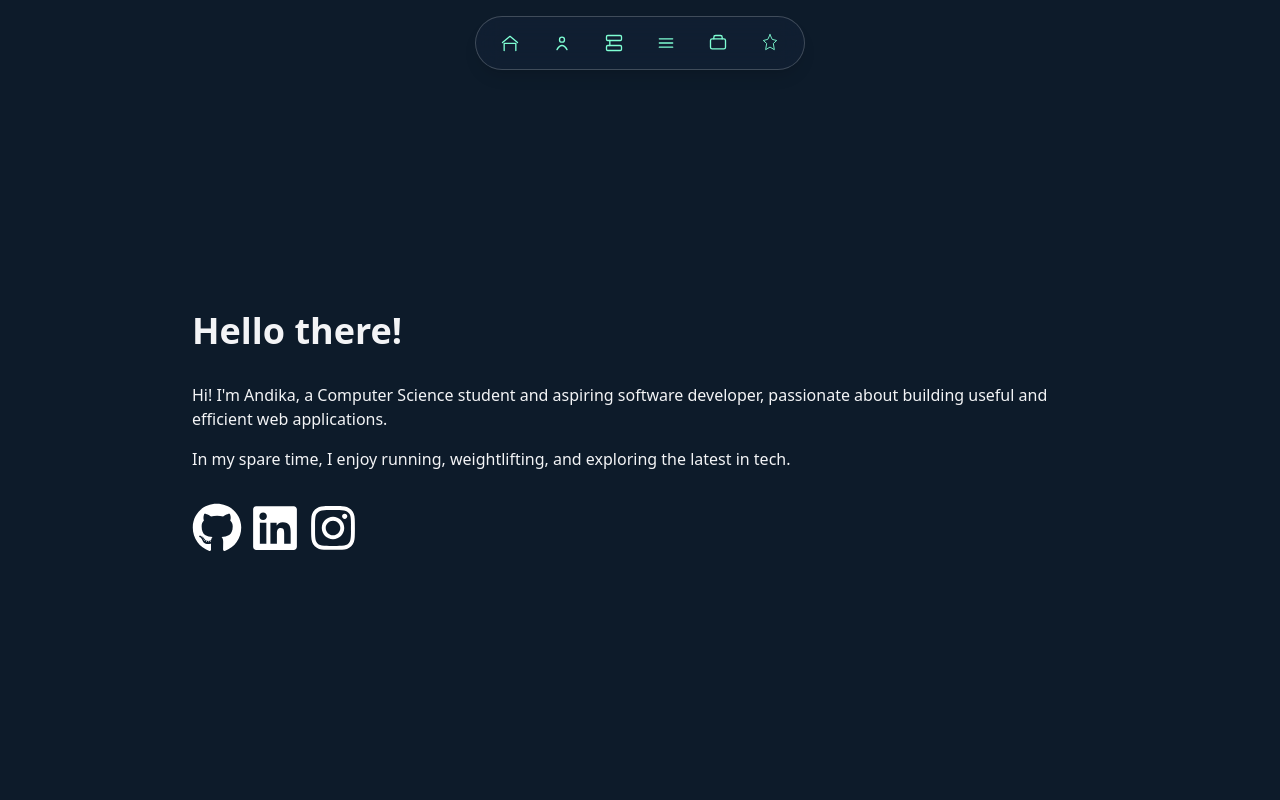
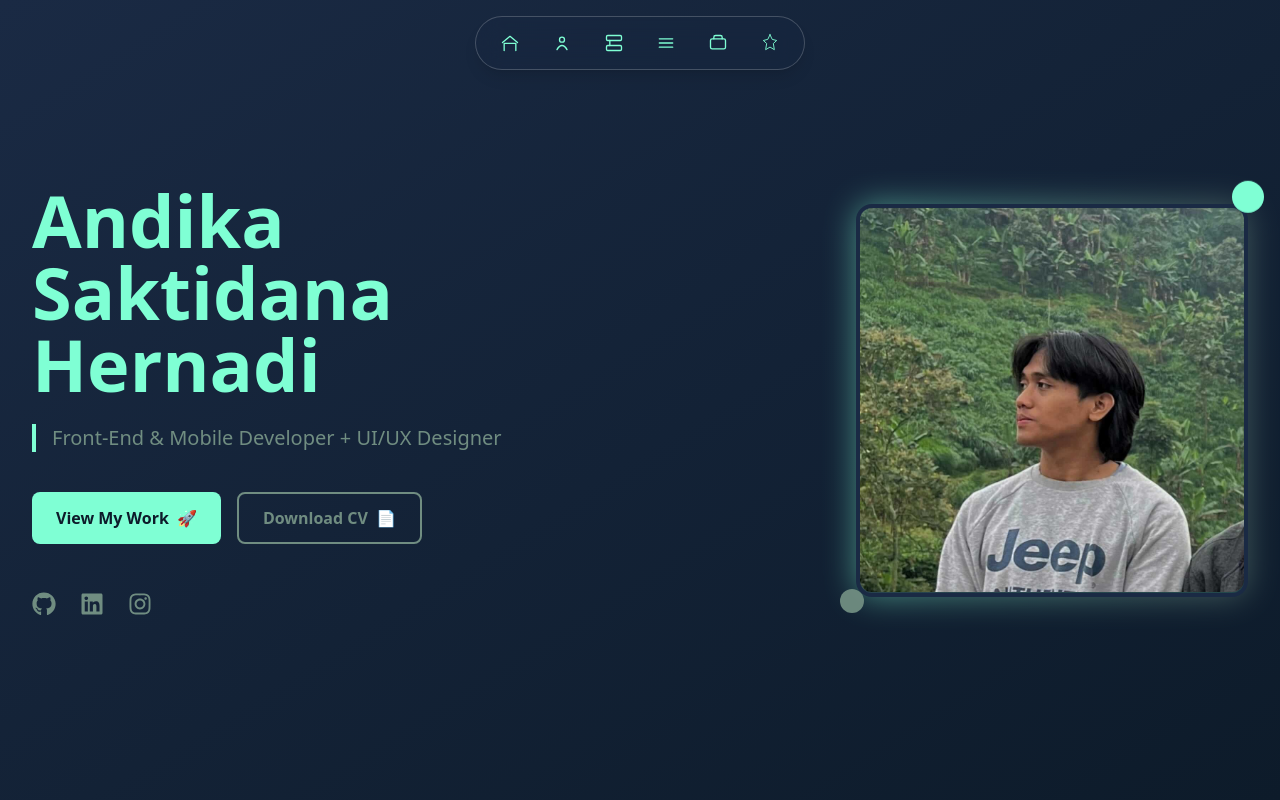
Before and after one commit to SutaSS/portofolio, a Next.js app: page / in a window 1280 px wide. Shown: the top 800 px of the page. Built offline with nearby package versions, Linux system fonts and the light colour scheme.

Commit message:
feat(hero section) : ada hero sectionn coyy

```diff
--- a/package.json
+++ b/package.json
@@ -10,6 +10,7 @@
   },
   "dependencies": {
     "gsap": "^3.13.0",
+    "motion": "^12.23.24",
     "next": "15.3.3",
     "react": "^19.0.0",
     "react-dom": "^19.0.0",
--- a/src/app/components/layout/Navbar.tsx
+++ b/src/app/components/layout/Navbar.tsx
@@ -1,7 +1,7 @@
 "use client";
 import React, { useState } from "react";
-import { navigationItems } from '../../data/navigation';
-import { NavigationItem } from '../../types/navigation';
+import { navigationItems } from "../../data/navigation";
+import { NavigationItem } from "../../types/navigation";
 
 const Header = () => {
   const [menuOpen, setMenuOpen] = useState(false);
@@ -9,12 +9,13 @@ const Header = () => {
   return (
     <header className="fixed top-4 left-0 right-0 z-50 flex justify-center px-4">
       {/* Desktop Bubble Navbar */}
-      <nav className="hidden lg:flex items-center gap-2
+      <nav
+        className="hidden lg:flex items-center gap-2
   bg-[#1A2A44]/30 border border-white/20
   backdrop-blur-md rounded-full px-3 py-2
   shadow-lg group hover:gap-1
-  transition-all duration-300">
-
+  transition-all duration-300"
+      >
         {navigationItems.map((item, index) => (
           <a
             key={item.label}
@@ -36,7 +37,7 @@ const Header = () => {
 
       {/* Mobile Navbar */}
       <nav className="lg:hidden w-full max-w-md">
-        <div className="flex items-center justify-between bg-[#1A2A44] rounded-full px-4 py-3 shadow-lg">
+        <div className="flex items-center justify-between bg-[#1A2A44]/30 border-white/20 backdrop-blur-md rounded-full px-4 py-3 shadow-lg">
           <h1 className="text-[#7FFFD4] font-semibold text-sm">Portfolio</h1>
 
           <button
@@ -44,9 +45,21 @@ const Header = () => {
             onClick={() => setMenuOpen(!menuOpen)}
             aria-label="Toggle menu"
           >
-            <span className={`w-6 h-0.5 bg-[#7FFFD4] transition-transform duration-200 ${menuOpen ? 'rotate-45 translate-y-1.5' : ''}`} />
-            <span className={`w-6 h-0.5 bg-[#7FFFD4] transition-opacity duration-200 ${menuOpen ? 'opacity-0' : ''}`} />
-            <span className={`w-6 h-0.5 bg-[#7FFFD4] transition-transform duration-200 ${menuOpen ? '-rotate-45 -translate-y-1.5' : ''}`} />
+            <span
+              className={`w-6 h-0.5 bg-[#7FFFD4] transition-transform duration-200 ${
+                menuOpen ? "rotate-45 translate-y-1.5" : ""
+              }`}
+            />
+            <span
+              className={`w-6 h-0.5 bg-[#7FFFD4] transition-opacity duration-200 ${
+                menuOpen ? "opacity-0" : ""
+              }`}
+            />
+            <span
+              className={`w-6 h-0.5 bg-[#7FFFD4] transition-transform duration-200 ${
+                menuOpen ? "-rotate-45 -translate-y-1.5" : ""
+              }`}
+            />
           </button>
         </div>
 
--- a/src/app/globals.css
+++ b/src/app/globals.css
@@ -1,4 +1,12 @@
 @import "tailwindcss";
+
+@theme {
+  --color-navy-blue: #1A2A44;
+  --color-olive-green: #708D81;
+  --color-neon-aqua: #7FFFD4;
+  --color-dark-bg: #0D1B2A;
+  --color-soft-white: #F5F5F5;
+}
 
 :root {
   /* Portfolio color scheme */
--- a/src/app/section/Hero.tsx
+++ b/src/app/section/Hero.tsx
@@ -1,33 +1,99 @@
-import React from 'react'
-import { FaGithub, FaLinkedin, FaInstagram } from 'react-icons/fa';
+"use client";
+import React from "react";
+import { FaGithub, FaLinkedin, FaInstagram } from "react-icons/fa";
+import Image from "next/image";
 
-const about = () => {
+const Hero = () => {
   return (
-    <section id="home" className="bg-navy-blue p-8">
-      <div className="min-h-screen max-w-4xl mx-auto justify-center flex flex-col ">
-        <p className="text-gray-100 text-4xl font-extrabold mb-8">
-        Hello there!
-        </p>
-        <p className="text-gray-100 mb-4 text-left ">
-        Hi! I'm Andika, a Computer Science student and aspiring software developer, passionate about building useful and efficient web applications.
-        </p>
-        <p className="text-gray-100 text-left">
-        In my spare time, I enjoy running, weightlifting, and exploring the latest in tech.
-        </p>
-        <div className='mt-8 flex items-start space-x-2'>
-            <a href="https://github.com/SutaSS" target="_blank" rel="noopener noreferrer" className='cursor-pointer'>
-            <FaGithub size = {50} className="text-white hover:text-gray-400 text-2xl" />
-            </a>
-            <a href="https://www.linkedin.com/in/andika-hernadi" target="_blank" rel="noopener noreferrer" className='cursor-pointer'>
-            <FaLinkedin size = {50} className="text-white hover:text-gray-400 text-2xl" />
-            </a>
-            <a href="https://www.instagram.com/andikahernadi" target="_blank" rel="noopener noreferrer" className='cursor-pointer'>
-            <FaInstagram size = {50} className="text-white hover:text-gray-400 text-2xl" />
-            </a>
+    <section
+      id="home"
+      className="min-h-screen bg-navy-blue relative overflow-visible pt-24 lg:pt-0"
+    >
+      {/* Background gradient overlay */}
+      <div className="absolute inset-0 bg-gradient-to-br from-navy-blue/50 to-dark-bg"></div>
+
+      <div className="relative z-10 container mx-auto px-8 min-h-screen flex items-center">
+        <div className="grid lg:grid-cols-2 gap-12 items-center w-full">
+          {/* Left Content */}
+          <div className="space-y-6">
+            {/* Main Name */}
+            <h1 className="font-orbitron text-4xl md:text-6xl lg:text-7xl font-bold">
+              <span className="text-neon-aqua">Andika</span>{" "}
+              <span className="text-neon-aqua">Saktidana</span>{" "}
+              <span className="text-neon-aqua">Hernadi</span>
+            </h1>
+
+            {/* Subtitle with border */}
+            <div className="border-l-4 border-neon-aqua pl-4">
+              <h2 className="font-orbitron text-lg md:text-xl text-olive-green font-orbitron">
+                Front-End & Mobile Developer + UI/UX Designer
+              </h2>
+            </div>
+
+            {/* Action Buttons */}
+            <div className="flex gap-4 pt-4">
+              <button className="bg-neon-aqua text-dark-bg font-orbitron font-semibold px-6 py-3 rounded-lg hover:bg-neon-aqua/90 transition-all duration-300 transform hover:scale-105">
+                View My Work<span className="ml-2">🚀</span>
+              </button>
+              <button className="border-2 border-olive-green text-olive-green font-orbitron font-semibold px-6 py-3 rounded-lg hover:bg-olive-green hover:text-dark-bg transition-all duration-300">
+                Download CV<span className="ml-2">📄</span>
+              </button>
+            </div>
+
+            {/* Social Links */}
+            <div className="flex gap-6 pt-6">
+              <a
+                href="https://github.com/SutaSS"
+                className="text-olive-green hover:text-neon-aqua transition-colors duration-300"
+              >
+                <FaGithub size={24} />
+              </a>
+              <a
+                href="https://linkedin.com/in/andika-hernadi"
+                className="text-olive-green hover:text-neon-aqua transition-colors duration-300"
+              >
+                <FaLinkedin size={24} />
+              </a>
+              <a
+                href="https://instagram.com/andikahernadi"
+                className="text-olive-green hover:text-neon-aqua transition-colors duration-300"
+              >
+                <FaInstagram size={24} />
+              </a>
+            </div>
+          </div>
+
+          {/* Right Content - Profile Image */}
+          <div className="flex justify-center lg:justify-end">
+            <div className="relative">
+              {/* Glowing border effect */}
+              <div className="absolute inset-0 bg-gradient-to-r from-neon-aqua to-olive-green rounded-2xl blur-lg opacity-50 animate-pulse"></div>
+
+              {/* Profile image container */}
+              <div className="relative bg-navy-blue p-1 rounded-2xl">
+                <div className="w-80 h-96 md:w-96 md:h-[385px] bg-gradient-to-br from-navy-blue to-dark-bg rounded-xl flex items-center justify-center">
+                  {/* Placeholder - ganti dengan foto Anda */}
+                  <div className="w-full h-full bg-gradient-to-br from-olive-green/20 to-neon-aqua/20 rounded-xl flex items-center justify-center">
+                    <Image
+                      src="/assets/Hero-1.jpg"
+                      alt="Profile Photo"
+                      width={400}
+                      height={450}
+                      className="rounded-xl"
+                    />
+                  </div>
+                </div>
+              </div>
+
+              {/* Floating elements */}
+              <div className="absolute -top-4 -right-4 w-8 h-8 bg-neon-aqua rounded-full animate-bounce"></div>
+              <div className="absolute -bottom-4 -left-4 w-6 h-6 bg-olive-green rounded-full animate-pulse"></div>
+            </div>
+          </div>
         </div>
       </div>
     </section>
-  )
-}
+  );
+};
 
-export default about
+export default Hero;
--- a/tailwind.config.ts
+++ b/tailwind.config.ts
@@ -10,12 +10,12 @@ export default {
   theme: {
     extend: {
       colors: {
-        // Color palette sesuai requirement
-        'navy-blue': '#1A2A44',
-        'olive-green': '#708D81',
-        'neon-aqua': '#7FFFD4',
-        'dark-bg': '#0D1B2A',
-        'soft-white': '#F5F5F5',
+        // Tailwind v4 syntax
+        "navy-blue": "#1A2A44",
+        "olive-green": "#708D81",
+        "neon-aqua": "#7FFFD4",
+        "dark-bg": "#0D1B2A",
+        "soft-white": "#F5F5F5",
       },
       fontFamily: {
         orbitron: ["var(--font-orbitron)", "monospace"],
```
Also changed, not shown: src/app/section/about.tsx (+45 -18 lines), 1 other file (tests, documents, lock files or other folders).
